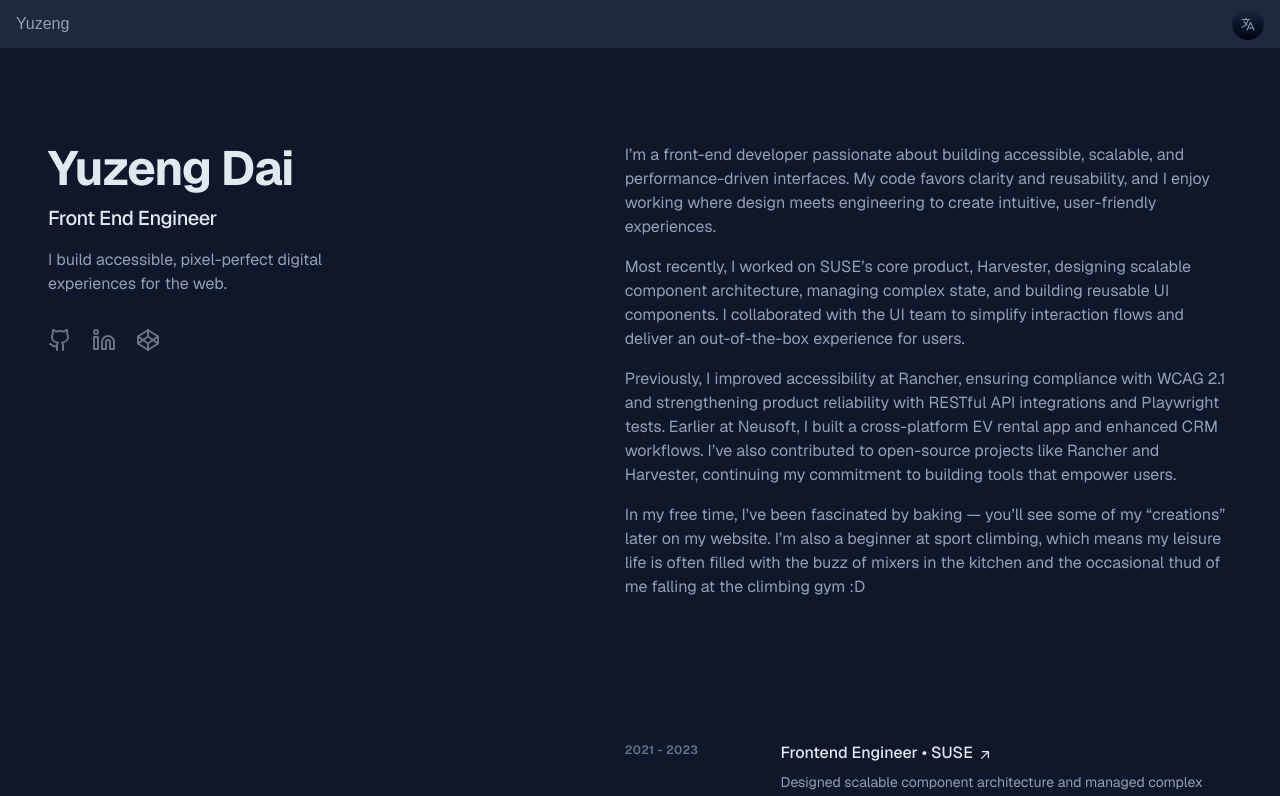
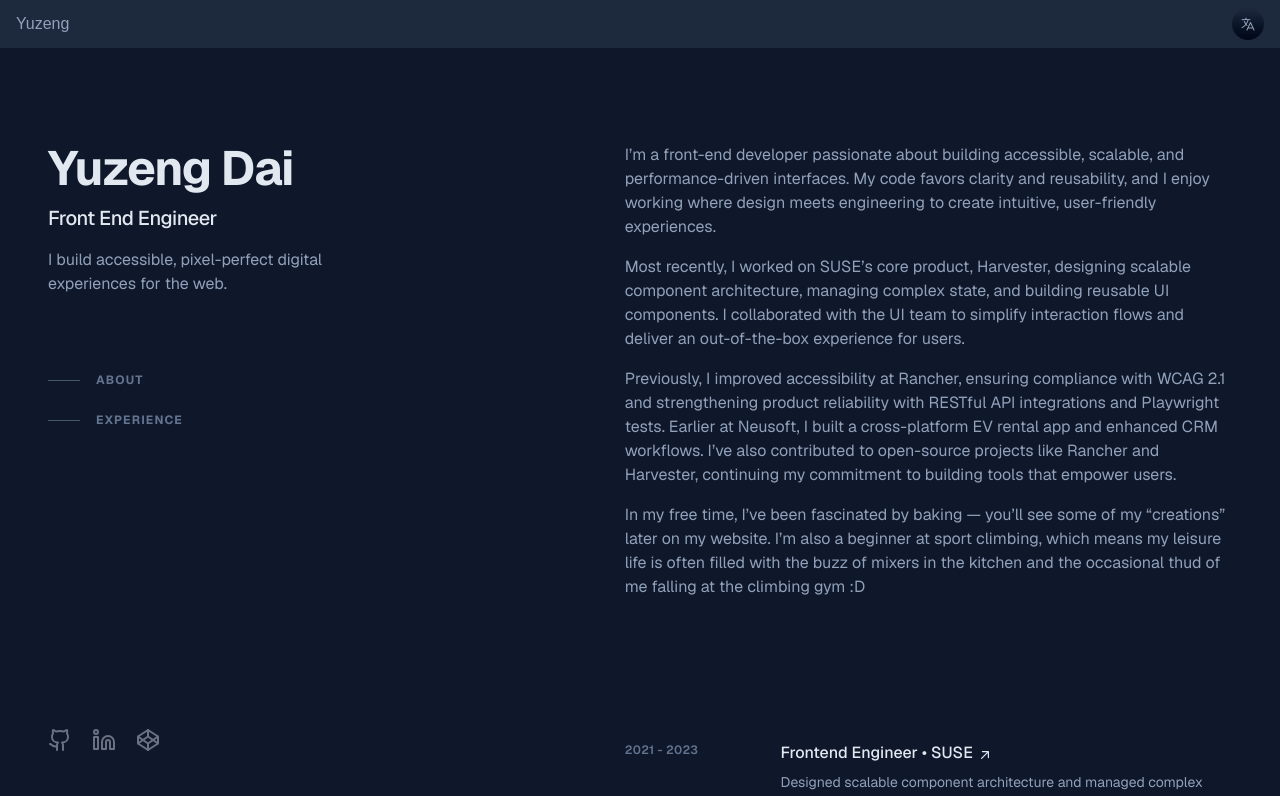
Before and after one commit to DaiYuzeng/portfolio, a Next.js app: page /en in a window 1280 px wide. Shown: the top 796 px of the page. Built offline with nearby package versions, Linux system fonts and the light colour scheme.

Commit message:
(Nav): Add Nav components

```diff
--- a/src/components/Intro.tsx
+++ b/src/components/Intro.tsx
@@ -1,18 +1,20 @@
 import { useTranslations } from "next-intl";
 
 import SocialIcons from "@/components/SocialIcons";
+import Nav from "@/components/Nav/index";
 
 
 export default function Intro() {
   const t = useTranslations();
   return (
-    <header className="lg:w-[48%] lg:sticky lg:top-0 lg:max-h-screen lg:py-24">
+    <header className="lg:w-[48%] lg:sticky lg:top-0 lg:max-h-screen lg:py-24 lg:flex lg:flex-col lg:justify-between">
       <div>
         <h1 className="text-4xl font-bold tracking-tight text-slate-200 sm:text-5xl">{t('generic.me')}</h1>
         <h2 className="mt-3 text-lg font-medium tracking-tight text-slate-200 sm:text-xl">{t('generic.role')}</h2>
         <p className="mt-4 max-w-xs leading-normal">{t('section.header.briefIntro')}</p>
-        <SocialIcons />
+        <Nav />
       </div>
+      <SocialIcons />
     </header>
   )
 }
--- /dev/null
+++ b/src/components/Nav/NavItem.tsx
@@ -0,0 +1,14 @@
+import { useTranslations } from "next-intl"
+
+export default function NavItem({ navKey }: { navKey: string}) {
+  const t = useTranslations();
+
+  return (
+    <li>
+      <a href={`#${navKey}`} className="group flex items-center py-3">
+        <span className="mr-4 h-px w-8 bg-slate-600 group-hover:w-16 group-hover:bg-slate-200 group-focus-visible:bg-slate-200 transition-all motion-reduce:transition-none"></span>
+        <span className="text-xs uppercase font-bold tracking-widest text-slate-500 group-hover:text-slate-200 group-focus-visible:text-slate-200">{t(`section.${navKey}.title`)}</span>
+      </a>
+    </li>
+  )
+}
--- /dev/null
+++ b/src/components/Nav/index.tsx
@@ -0,0 +1,12 @@
+import NavItem from "@/components/Nav/NavItem"
+
+export default function Nav() {
+  return (
+    <nav className="nav hidden lg:block">
+      <ul className="mt-16 w-max">
+        <NavItem navKey="about" />
+        <NavItem navKey="experience" />
+      </ul>
+    </nav>
+  )
+}
```
